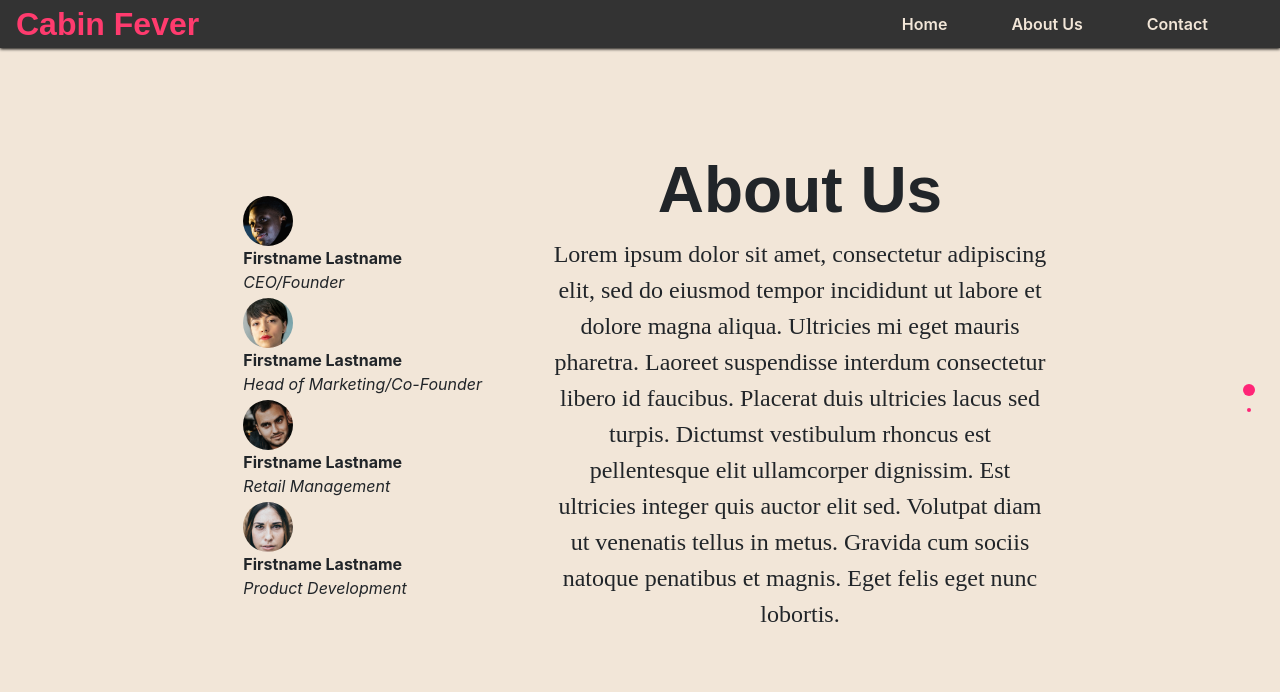
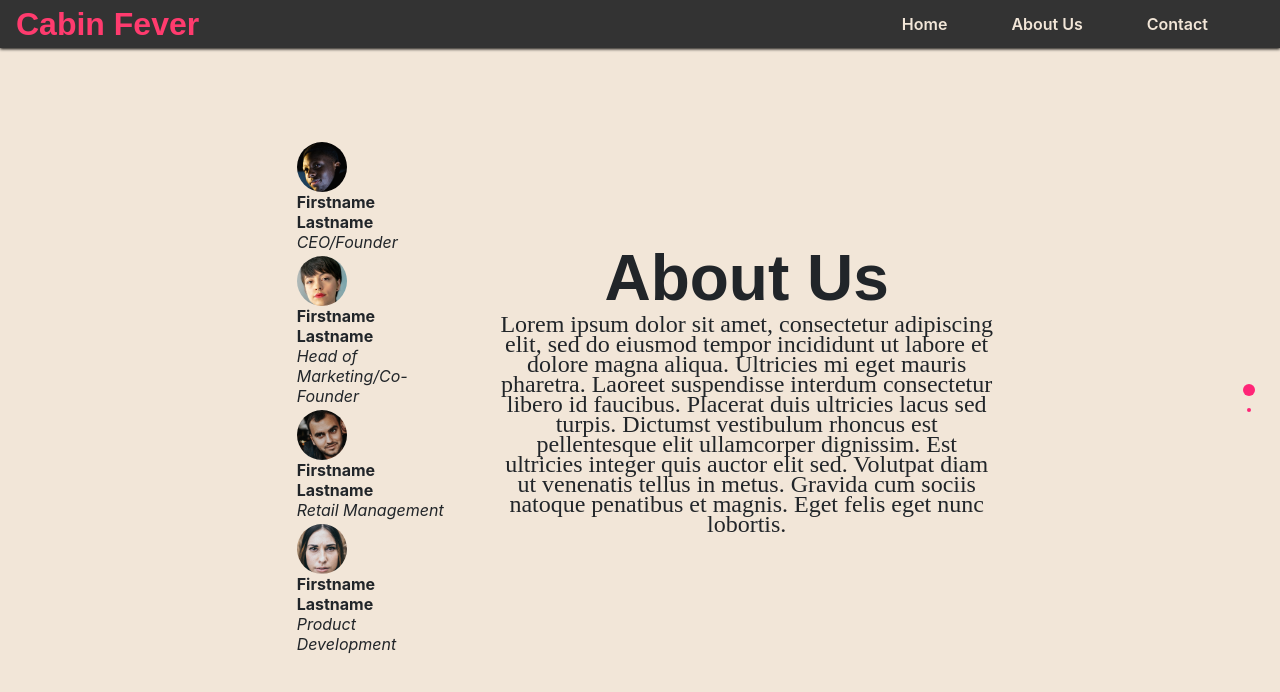
Before and after one commit to blattacker/SBowdenPortfolio, a plain HTML site: page cabinFever/about.html in a window 1280 px wide. Drawn offline with nearby package versions, Linux system fonts and the light colour scheme; a web font is replaced by a local one.

Commit message:
fixed more line height discrepencies

```diff
--- a/cabinFever/about.html
+++ b/cabinFever/about.html
@@ -51,28 +51,28 @@
             <div class="section" id="section0" data-anchor="section0">
                 <div class="container-fluid aboutUs">
                     <div class="row justify-content-center align-items-center">
-                        <div class="col-3">
+                        <div class="col-lg-2 col-md-4">
                             <div class="container-fluid">
-                                <div class="row align-items-center">
-                                    <div class="col-lg-12 col-md-12 col-sm-6 col-xs-6 mb-1">
+                                <div class="row align-items-top justify-content-center">
+                                    <div class="col-lg-12 col-md-6 col-sm-6 col-xs-6 mb-1">
                                         <div class="headshot1"></div>
                                         <strong> Firstname Lastname</strong>
                                         <br>
                                         <em>CEO/Founder</em>
                                     </div>
-                                    <div class="col-lg-12 col-md-12 col-sm-6 col-xs-6 mb-1">
+                                    <div class="col-lg-12 col-md-6 col-sm-6 col-xs-6 mb-1">
                                         <div class="headshot2"></div>
                                         <strong> Firstname Lastname</strong>
                                         <br>
                                         <em>Head of Marketing/Co-Founder</em>
                                     </div>
-                                    <div class="col-lg-12 col-md-12 col-sm-6 col-xs-6 mb-1">
+                                    <div class="col-lg-12 col-md-6 col-sm-6 col-xs-6 mb-1">
                                         <div class="headshot3"></div>
                                         <strong> Firstname Lastname</strong>
                                         <br>
                                         <em>Retail Management</em>
                                     </div>
-                                    <div class="col-lg-12 col-md-12 col-sm-6 col-xs-6 mb-1">
+                                    <div class="col-lg-12 col-md-6 col-sm-6 col-xs-6 mb-1">
                                         <div class="headshot4"></div>
                                         <strong> Firstname Lastname</strong>
                                         <br>
@@ -82,7 +82,7 @@
                             </div>
                         </div>
                         <div class="col-5" style="text-align: center;">
-                            <h1>
+                            <h1 class="aboutTitle">
                                 About Us
                             </h1>
 
@@ -94,10 +94,10 @@
                 </div>
             </div>
             <div class="section" id="section1">
-                <div class="container-fluid">
+                <div class="container-fluid aboutUs">
                     <div class="row align-items-center justify-content-center">
                         <div class="col-5">
-                            <h1 style="text-align: center;">
+                            <h1 class="aboutTitle" style="text-align: center;">
                                     About Cabin Fever
                             </h1>
                             <p style="text-align: center;">
--- a/cabinFever/style.scss
+++ b/cabinFever/style.scss
@@ -207,7 +207,7 @@ h3 {
         z-index: 5;
         background: transparent;
         line-height: 16px;
-        @media (min-width: 1280px) {
+        @media (min-width: 1100px) {
             line-height: 25px;
         }
         @media (min-width: 1370px) {
@@ -306,6 +306,13 @@ a:hover {
     @media (min-width: 1025px) {
         font-size: 16px;
     }
+    line-height: 12px;
+        @media (min-width: 1100px) {
+            line-height: 20px;
+        }
+        @media (min-width: 1370px) {
+            line-height: 32px;
+        }
 }
 
 .kegs {
@@ -340,7 +347,7 @@ textarea {
 }
  .taglineBody {
     line-height: 16px;
-    @media (min-width: 1280px) {
+    @media (min-width: 1100px) {
         line-height: 25px;
     }
     @media (min-width: 1370px) {
@@ -350,10 +357,20 @@ textarea {
 
 .tagline {
     line-height: 40px;
-        @media (min-width: 1280px) {
+        @media (min-width: 1100px) {
             line-height: 55px;
         }
         @media (min-width: 1370px) {
             line-height: 60px;
         }
 }
+
+.aboutTitle {
+    line-height: 40px;
+        @media (min-width: 1100px) {
+            line-height: 55px;
+        }
+        @media (min-width: 1370px) {
+            line-height: 60px;
+        }
+}
```
Also changed, not shown: cabinFever/style.css, 1 other file.
